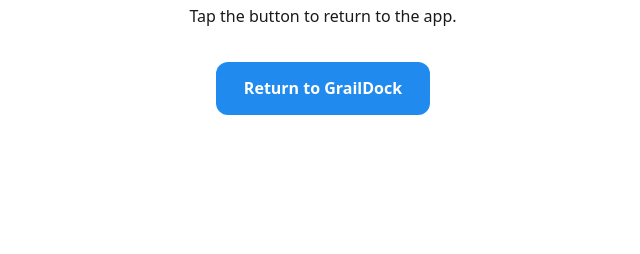
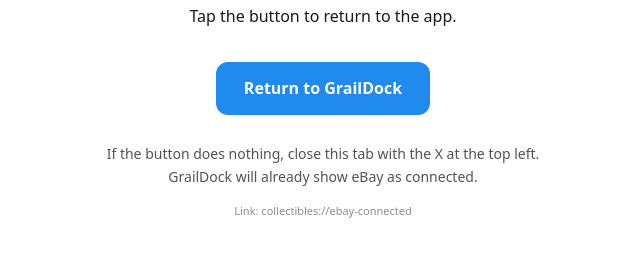
Before and after one commit to WileHaven/graildock, a plain HTML site: page return.html in a window 1280 px wide. Shown: the part 138-392 px from the top of the page, without its empty margins (317-957 px from the left). Drawn offline with Linux system fonts and the light colour scheme.

Commit message:
Return page: show the target link and a close-tab hint

```diff
--- a/return.html
+++ b/return.html
@@ -14,6 +14,8 @@
 <h1 id="title">Back to GrailDock</h1>
 <p id="message">Tap the button to return to the app.</p>
 <a class="button" id="open" href="collectibles://ebay-connected">Return to GrailDock</a>
+<p id="hint" style="margin-top:28px;font-size:14px;opacity:.75">If the button does nothing, close this tab with the X at the top left. GrailDock will already show eBay as connected.</p>
+<p id="target" style="font-size:11px;opacity:.5;word-break:break-all"></p>
 <script>
   var params = new URLSearchParams(location.search);
   var status = params.get('status');
@@ -37,7 +39,9 @@
   if (status === 'connected' || status === 'error') query.push('status=' + encodeURIComponent(status));
   if (status === 'error' && message) query.push('message=' + encodeURIComponent(message));
   var joiner = base.indexOf('?') === -1 ? '?' : '&';
-  document.getElementById('open').href = base + (query.length ? joiner + query.join('&') : '');
+  var target = base + (query.length ? joiner + query.join('&') : '');
+  document.getElementById('open').href = target;
+  document.getElementById('target').textContent = 'Link: ' + target;
 </script>
 </body>
 </html>
```
